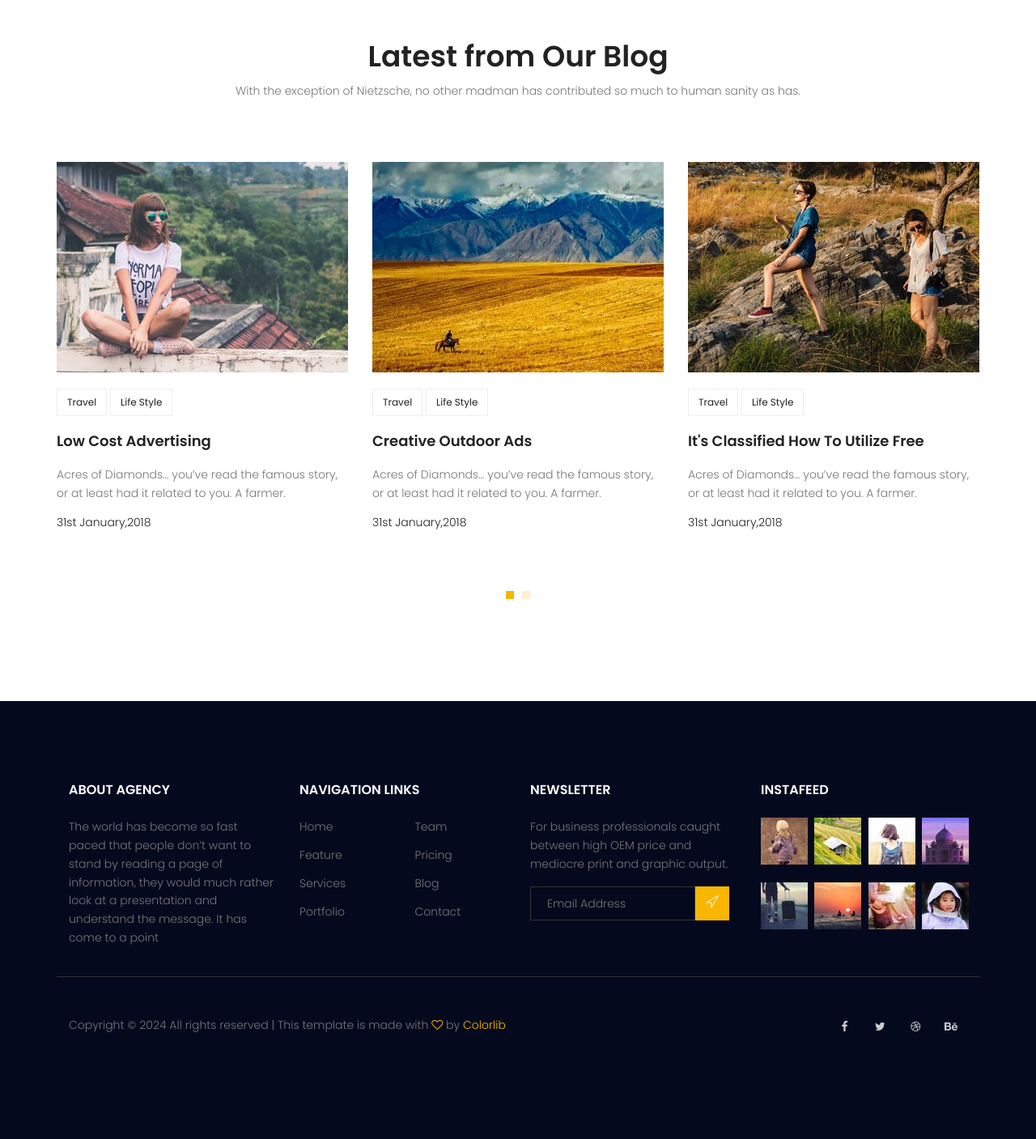
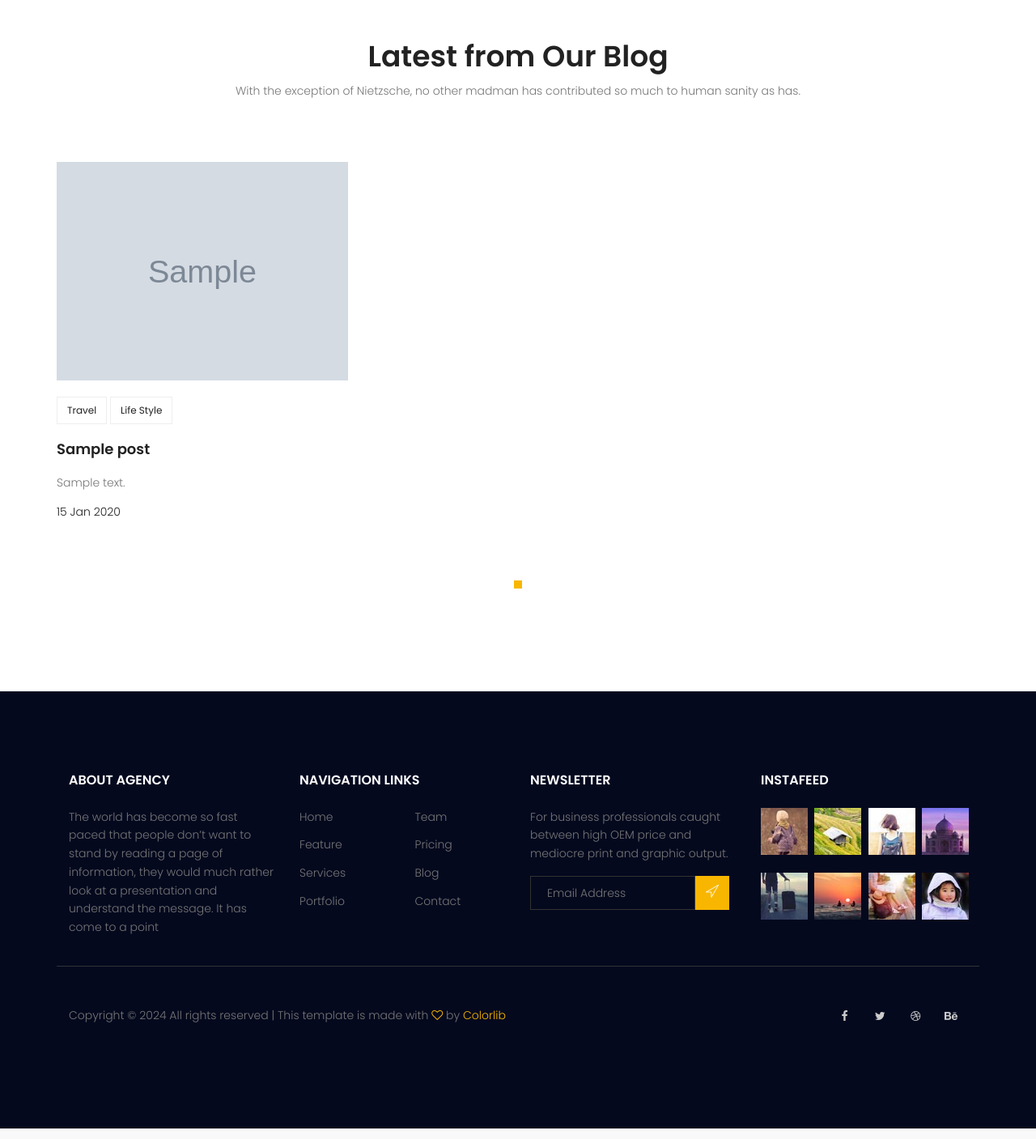
Before and after one commit to omidtj/first-django-app, a Django app: page / in a window 1280 px wide. Shown: the part 2589-3996 px from the top of the page at 81% size. Run offline with Django 3.2, Linux system fonts and the light colour scheme; tables that the repository leaves empty hold one stand-in row (values such as "Sample post"); grey boxes marked "Sample" are stand-in pictures; some libraries are stand-ins or nearby versions.

Commit message:
popular and latest posts

```diff
--- a/blog/templatetags/blog_tags.py
+++ b/blog/templatetags/blog_tags.py
@@ -18,8 +18,8 @@ def snippet(value,arg=20):
     return value[:arg] + ' ...'
 
 @register.inclusion_tag('blog/ctt-popular-posts.html')
-def latestposts(arg=3):
-    posts = Post.get_all_published_posts().order_by('-published_date')[:arg]
+def popularposts(arg=3):
+    posts = Post.get_all_published_posts().order_by('-counted_views')[:arg]
     return {'posts':posts}
 
 @register.inclusion_tag('blog/ctt-post-categories.html')
@@ -30,3 +30,8 @@ def postcategories():
     for name in categories:
         cat_dict[name]=posts.filter(category=name).count()
     return {'categories':cat_dict}
+
+@register.inclusion_tag('blog/ctt-latest-posts.html')
+def latestposts(arg=3):
+    posts = Post.get_all_published_posts().order_by('-published_date')[:arg]
+    return {'posts':posts}
--- a/templates/blog/blog-home.html
+++ b/templates/blog/blog-home.html
@@ -180,7 +180,7 @@
         <div class="widget-wrap">
           {% include 'blog/blog-search.html' %}
           {% include 'blog/blog-writer.html' %}
-          {% latestposts 4 %}
+          {% popularposts 4 %}
           {% include 'blog/blog-ads.html' %}
           {% postcategories %}
           <div class="single-sidebar-widget newsletter-widget">
--- a/templates/blog/blog-single.html
+++ b/templates/blog/blog-single.html
@@ -249,7 +249,7 @@
         <div class="widget-wrap">
           {% include 'blog/blog-search.html' %}
           {% include 'blog/blog-writer.html' %}
-          {% latestposts 4 %}
+          {% popularposts 4 %}
           {% include 'blog/blog-ads.html' %}
           {% postcategories %}
           <div class="single-sidebar-widget newsletter-widget">
--- /dev/null
+++ b/templates/blog/ctt-latest-posts.html
@@ -0,0 +1,46 @@
+{% load static %}
+  <!-- Start blog Area -->
+  <section class="recent-blog-area section-gap">
+	<div class="container">
+	  <div class="row d-flex justify-content-center">
+		<div class="menu-content pb-60 col-lg-9">
+		  <div class="title text-center">
+			<h1 class="mb-10">Latest from Our Blog</h1>
+			<p>
+			  With the exception of Nietzsche, no other madman has contributed so
+			  much to human sanity as has.
+			</p>
+		  </div>
+		</div>
+	  </div>
+	  <div class="row">
+		<div class="active-recent-blog-carusel">
+        {% for post in posts %}
+		  <div class="single-recent-blog-post item">
+			<div class="thumb">
+			  <img class="img-fluid" src="{{post.image.url}}" alt="" />
+			</div>
+			<div class="details">
+			  <div class="tags">
+				<ul>
+				  <li>
+					<a href="#">Travel</a>
+				  </li>
+				  <li>
+					<a href="#">Life Style</a>
+				  </li>
+				</ul>
+			  </div>
+			  <a href="{% url 'blog:single' pid=post.id %}"><h4 class="title">{{post.title}}</h4></a>
+			  <p>
+				{{post.content|truncatewords:20}}
+			  </p>
+			  <h6 class="date">{{post.published_date|date:"d M Y"}}</h6>
+			</div>
+		  </div>
+        {% endfor %}
+		</div>
+	  </div>
+	</div>
+  </section>
+  <!-- End recent-blog Area -->
--- a/templates/blog/ctt-popular-posts.html
+++ b/templates/blog/ctt-popular-posts.html
@@ -9,7 +9,7 @@
         </div>
         <div class="details">
           <a href="{% url 'blog:single' pid=post.id %}"><h6>{{post.title}}</h6></a>
-          <p>{{post.published_date|date:"d M Y"}}</p>
+          <p>{{post.counted_views}} Views</p>
         </div>
       </div>
     {% endfor%}
--- a/templates/website/index.html
+++ b/templates/website/index.html
@@ -1,5 +1,7 @@
 {% extends 'base.html' %}
 {% load static %}
+{% load blog_tags %}
+
 {% block content %}
 <!-- start banner Area -->
 <section class="banner-area relative">
@@ -179,169 +181,6 @@
 	</div>
   </section>
   <!-- End home-about Area -->
-
-  <!-- Start blog Area -->
-  <section class="recent-blog-area section-gap">
-	<div class="container">
-	  <div class="row d-flex justify-content-center">
-		<div class="menu-content pb-60 col-lg-9">
-		  <div class="title text-center">
-			<h1 class="mb-10">Latest from Our Blog</h1>
-			<p>
-			  With the exception of Nietzsche, no other madman has contributed so
-			  much to human sanity as has.
-			</p>
-		  </div>
-		</div>
-	  </div>
-	  <div class="row">
-		<div class="active-recent-blog-carusel">
-		  <div class="single-recent-blog-post item">
-			<div class="thumb">
-			  <img class="img-fluid" src="{% static 'img/b1.jpg' %}" alt="" />
-			</div>
-			<div class="details">
-			  <div class="tags">
-				<ul>
-				  <li>
-					<a href="#">Travel</a>
-				  </li>
-				  <li>
-					<a href="#">Life Style</a>
-				  </li>
-				</ul>
-			  </div>
-			  <a href="#"><h4 class="title">Low Cost Advertising</h4></a>
-			  <p>
-				Acres of Diamonds… you’ve read the famous story, or at least had
-				it related to you. A farmer.
-			  </p>
-			  <h6 class="date">31st January,2018</h6>
-			</div>
-		  </div>
-		  <div class="single-recent-blog-post item">
-			<div class="thumb">
-			  <img class="img-fluid" src="{% static 'img/b2.jpg' %}" alt="" />
-			</div>
-			<div class="details">
-			  <div class="tags">
-				<ul>
-				  <li>
-					<a href="#">Travel</a>
-				  </li>
-				  <li>
-					<a href="#">Life Style</a>
-				  </li>
-				</ul>
-			  </div>
-			  <a href="#"><h4 class="title">Creative Outdoor Ads</h4></a>
-			  <p>
-				Acres of Diamonds… you’ve read the famous story, or at least had
-				it related to you. A farmer.
-			  </p>
-			  <h6 class="date">31st January,2018</h6>
-			</div>
-		  </div>
-		  <div class="single-recent-blog-post item">
-			<div class="thumb">
-			  <img class="img-fluid" src="{% static 'img/b3.jpg' %}" alt="" />
-			</div>
-			<div class="details">
-			  <div class="tags">
-				<ul>
-				  <li>
-					<a href="#">Travel</a>
-				  </li>
-				  <li>
-					<a href="#">Life Style</a>
-				  </li>
-				</ul>
-			  </div>
-			  <a href="#"
-				><h4 class="title">It's Classified How To Utilize Free</h4></a
-			  >
-			  <p>
-				Acres of Diamonds… you’ve read the famous story, or at least had
-				it related to you. A farmer.
-			  </p>
-			  <h6 class="date">31st January,2018</h6>
-			</div>
-		  </div>
-		  <div class="single-recent-blog-post item">
-			<div class="thumb">
-			  <img class="img-fluid" src="{% static 'img/b1.jpg' %}" alt="" />
-			</div>
-			<div class="details">
-			  <div class="tags">
-				<ul>
-				  <li>
-					<a href="#">Travel</a>
-				  </li>
-				  <li>
-					<a href="#">Life Style</a>
-				  </li>
-				</ul>
-			  </div>
-			  <a href="#"><h4 class="title">Low Cost Advertising</h4></a>
-			  <p>
-				Acres of Diamonds… you’ve read the famous story, or at least had
-				it related to you. A farmer.
-			  </p>
-			  <h6 class="date">31st January,2018</h6>
-			</div>
-		  </div>
-		  <div class="single-recent-blog-post item">
-			<div class="thumb">
-			  <img class="img-fluid" src="{% static 'img/b2.jpg' %}" alt="" />
-			</div>
-			<div class="details">
-			  <div class="tags">
-				<ul>
-				  <li>
-					<a href="#">Travel</a>
-				  </li>
-				  <li>
-					<a href="#">Life Style</a>
-				  </li>
-				</ul>
-			  </div>
-			  <a href="#"><h4 class="title">Creative Outdoor Ads</h4></a>
-			  <p>
-				Acres of Diamonds… you’ve read the famous story, or at least had
-				it related to you. A farmer.
-			  </p>
-			  <h6 class="date">31st January,2018</h6>
-			</div>
-		  </div>
-		  <div class="single-recent-blog-post item">
-			<div class="thumb">
-			  <img class="img-fluid" src="{% static 'img/b3.jpg' %}" alt="" />
-			</div>
-			<div class="details">
-			  <div class="tags">
-				<ul>
-				  <li>
-					<a href="#">Travel</a>
-				  </li>
-				  <li>
-					<a href="#">Life Style</a>
-				  </li>
-				</ul>
-			  </div>
-			  <a href="#"
-				><h4 class="title">It's Classified How To Utilize Free</h4></a
-			  >
-			  <p>
-				Acres of Diamonds… you’ve read the famous story, or at least had
-				it related to you. A farmer.
-			  </p>
-			  <h6 class="date">31st January,2018</h6>
-			</div>
-		  </div>
-		</div>
-	  </div>
-	</div>
-  </section>
-  <!-- End recent-blog Area -->
+  {% latestposts 6 %}
 
 {% endblock %}
```
Also changed, not shown: media/blog/b1.jpg (added), media/blog/b2.jpg (added), media/blog/b3.jpg (added).
